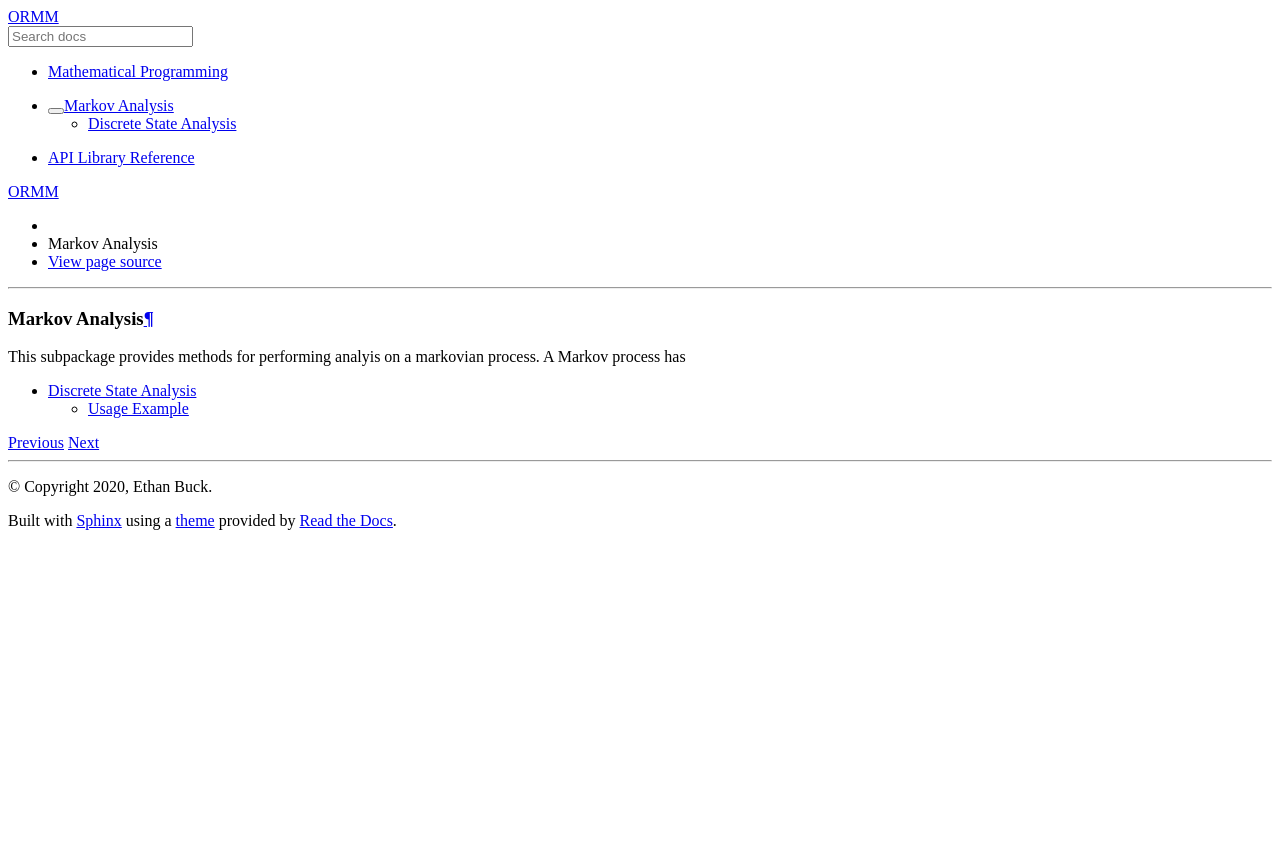
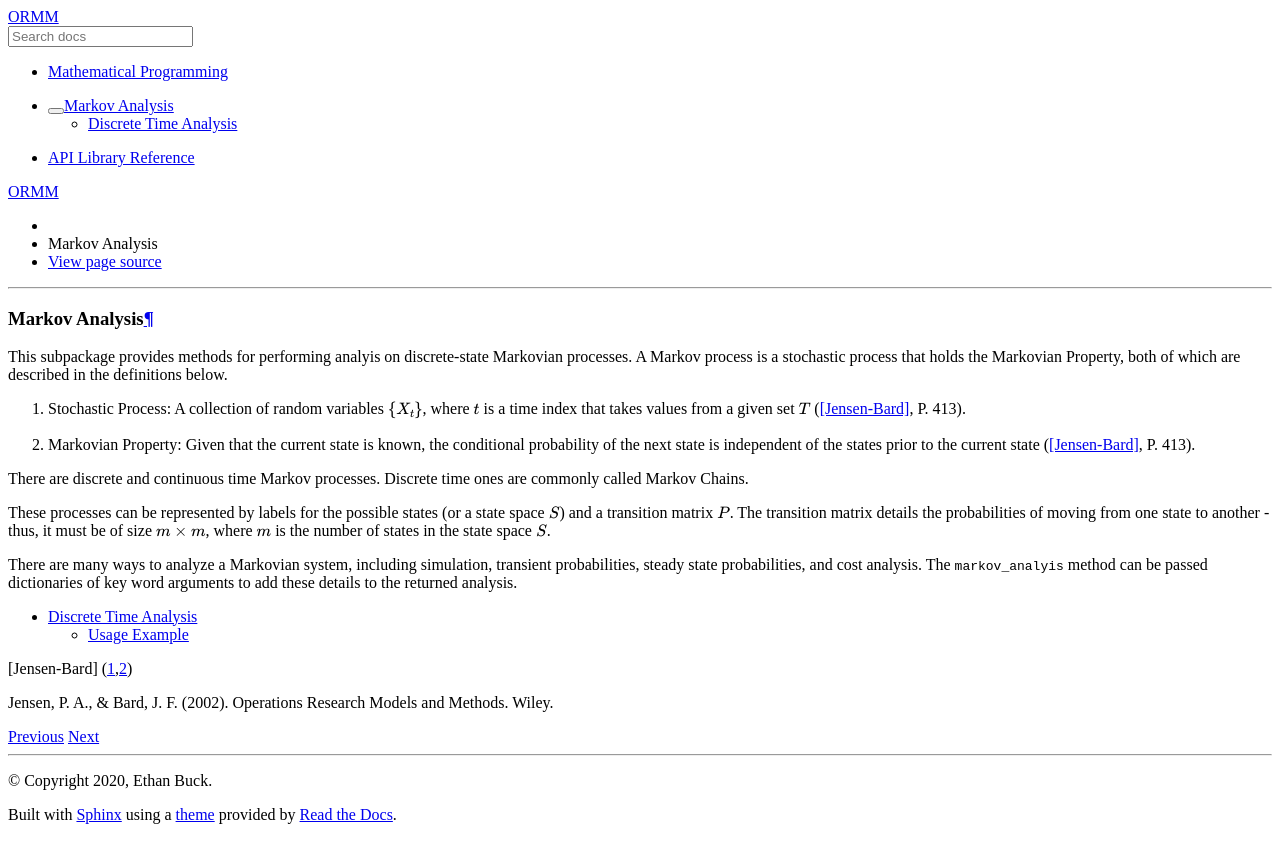
Before and after one commit to egbuck/ormm, a Sphinx documentation site: the page built from docs/source/markov/index.rst, in a window 1280 px wide. Shown: the top 863 px of the page. Built offline with Sphinx 7.4.7 and the Read the Docs theme 2.0.0, drawn with Linux system fonts in a browser that asks for light colours.

Commit message:
Added main doc page for markov analysis

```diff
--- a/docs/source/markov/discrete.rst
+++ b/docs/source/markov/discrete.rst
@@ -1,4 +1,4 @@
-Discrete State Analysis
+Discrete Time Analysis
 =======================
 
 Usage Example
--- a/docs/source/markov/index.rst
+++ b/docs/source/markov/index.rst
@@ -1,9 +1,35 @@
 Markov Analysis
 ===============
-This subpackage provides methods for performing analyis on a markovian process.
-A Markov process has
+This subpackage provides methods for performing analyis on
+discrete-state Markovian processes.
+A Markov process is a stochastic process that holds the Markovian Property,
+both of which are described in the definitions below.
+
+1. Stochastic Process:  A collection of random variables :math:`\{X_t\}`,
+   where :math:`t` is a time index that takes values from a given set
+   :math:`T` ([Jensen-Bard]_, P. 413).
+2. Markovian Property:  Given that the current state is known, the conditional
+   probability of the next state is independent of the states prior to the
+   current state ([Jensen-Bard]_, P. 413).
+
+There are discrete and continuous time Markov processes.  Discrete time ones
+are commonly called Markov Chains.
+
+These processes can be represented by labels for the possible states (or
+a state space :math:`S`) and a transition matrix :math:`P`.  The transition
+matrix details the probabilities of moving from one state to another - thus,
+it must be of size :math:`m \times m`, where :math:`m` is the number of states
+in the state space :math:`S`.
+
+There are many ways to analyze a Markovian system, including simulation,
+transient probabilities, steady state probabilities, and cost analysis.
+The :py:obj:`markov_analyis` method can be passed dictionaries of key word
+arguments to add these details to the returned analysis.
 
 .. toctree::
    :maxdepth: 2
 
    discrete.rst
+
+.. [Jensen-Bard] Jensen, P. A., & Bard, J. F. (2002). Operations Research Models
+   and Methods. Wiley.
```
